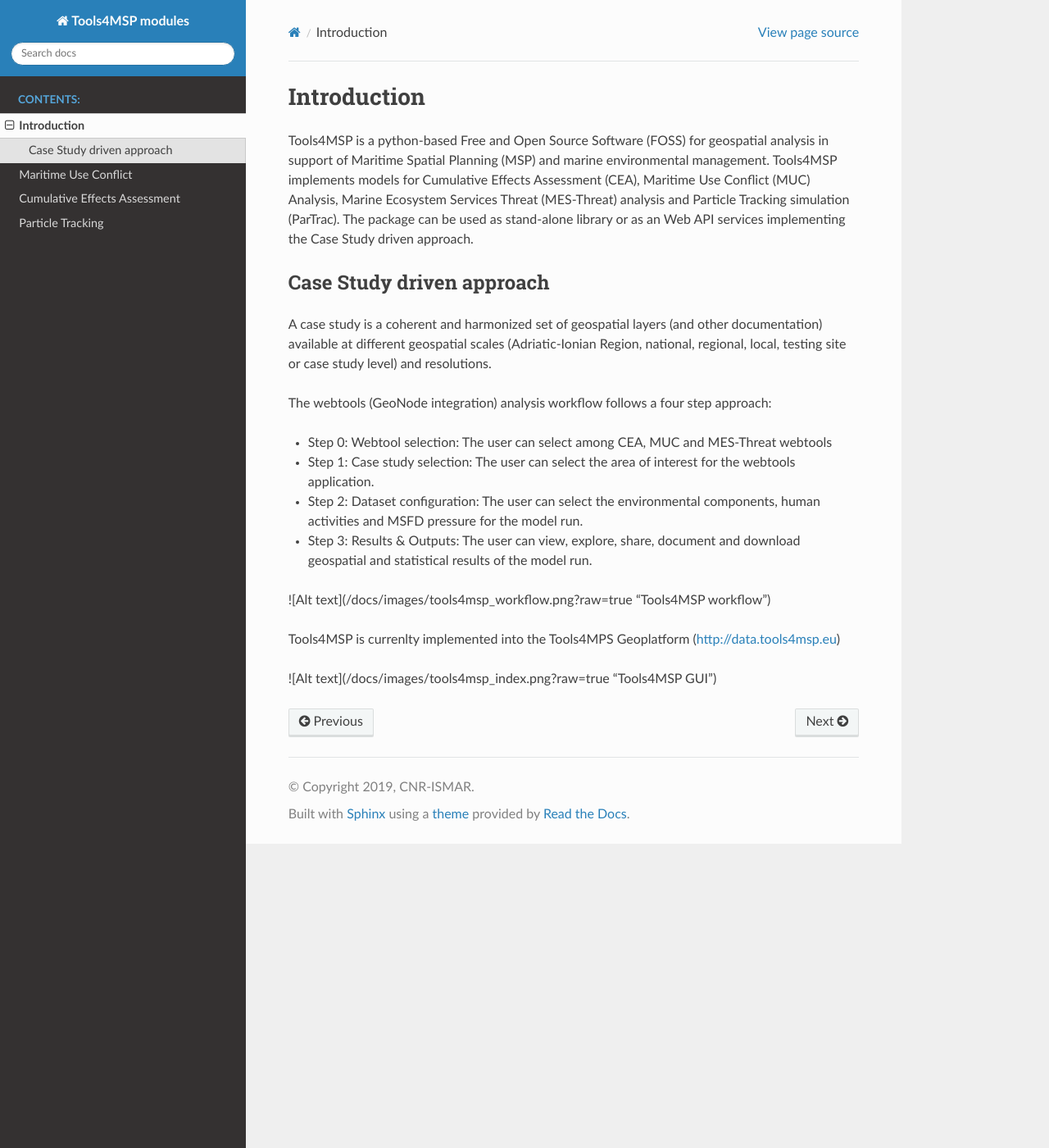
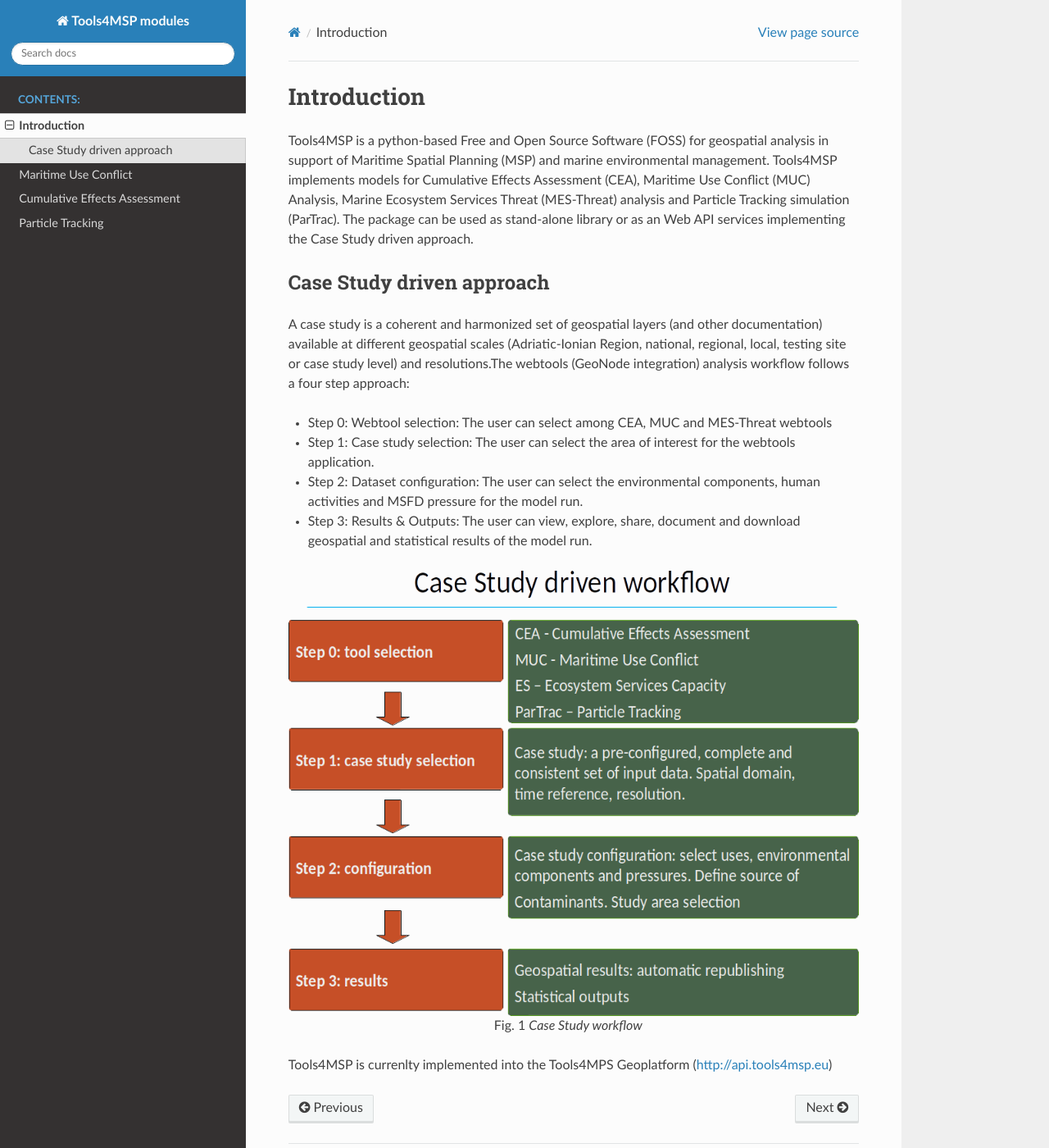
Before and after one commit to CNR-ISMAR/tools4msp, a Sphinx documentation site: the page built from docs/intro.rst, in a window 1280 px wide and 1400 px high. Shown: the whole window at 82% size. Built offline with Sphinx 7.4.7 and the Read the Docs theme 2.0.0, drawn with Linux system fonts in a browser that asks for light colours.

Commit message:
added workflow

```diff
--- a/docs/intro.rst
+++ b/docs/intro.rst
@@ -6,21 +6,17 @@
 Introduction
 ============
 
-Tools4MSP is a python-based Free and Open Source Software (FOSS) for
-geospatial analysis in support of Maritime Spatial Planning (MSP) and
-marine environmental management. Tools4MSP implements models for
-Cumulative Effects Assessment (CEA), Maritime Use Conflict (MUC)
-Analysis, Marine Ecosystem Services Threat (MES-Threat) analysis
-and Particle Tracking simulation (ParTrac).
-The package can be used as stand-alone library or as an Web API services
+Tools4MSP is a python-based Free and Open Source Software (FOSS) for geospatial analysis in support of Maritime
+Spatial Planning (MSP) and marine environmental management. Tools4MSP implements models for Cumulative Effects
+Assessment (CEA), Maritime Use Conflict (MUC) Analysis, Marine Ecosystem Services Threat (MES-Threat) analysis and
+Particle Tracking simulation (ParTrac). The package can be used as stand-alone library or as an Web API services
 implementing the Case Study driven approach.
 
 Case Study driven approach
 ++++++++++++++++++++++++++
-A case study is a coherent and harmonized set of geospatial layers (and other documentation)
-available at different geospatial scales (Adriatic-Ionian Region, national, regional, local, testing site or case study level) and resolutions.
-
-The webtools (GeoNode integration) analysis workflow follows a four step approach:
+A case study is a coherent and harmonized set of geospatial layers (and other documentation) available at different
+geospatial scales (Adriatic-Ionian Region, national, regional, local, testing site or case study level) and
+resolutions.The webtools (GeoNode integration) analysis workflow follows a four step approach:
 
 * Step 0: Webtool selection: The user can select among CEA, MUC and
   MES-Threat webtools
@@ -32,9 +28,12 @@ The webtools (GeoNode integration) analysis workflow follows a four step approac
   document and download geospatial and statistical results of the
   model run.
 
-![Alt text](/docs/images/tools4msp_workflow.png?raw=true "Tools4MSP workflow")
+.. figure:: images/cs_workflow.png
+   :alt: Case Study workflow
+   :align: center
+   :name: cs-workflow
+
+   Case Study workflow
 
 
-Tools4MSP is currenlty implemented into the Tools4MPS Geoplatform (http://data.tools4msp.eu)
-
-![Alt text](/docs/images/tools4msp_index.png?raw=true "Tools4MSP GUI")
+Tools4MSP is currenlty implemented into the Tools4MPS Geoplatform (http://api.tools4msp.eu)
```
Also changed, not shown: docs/images/cs_workflow.png (added).
